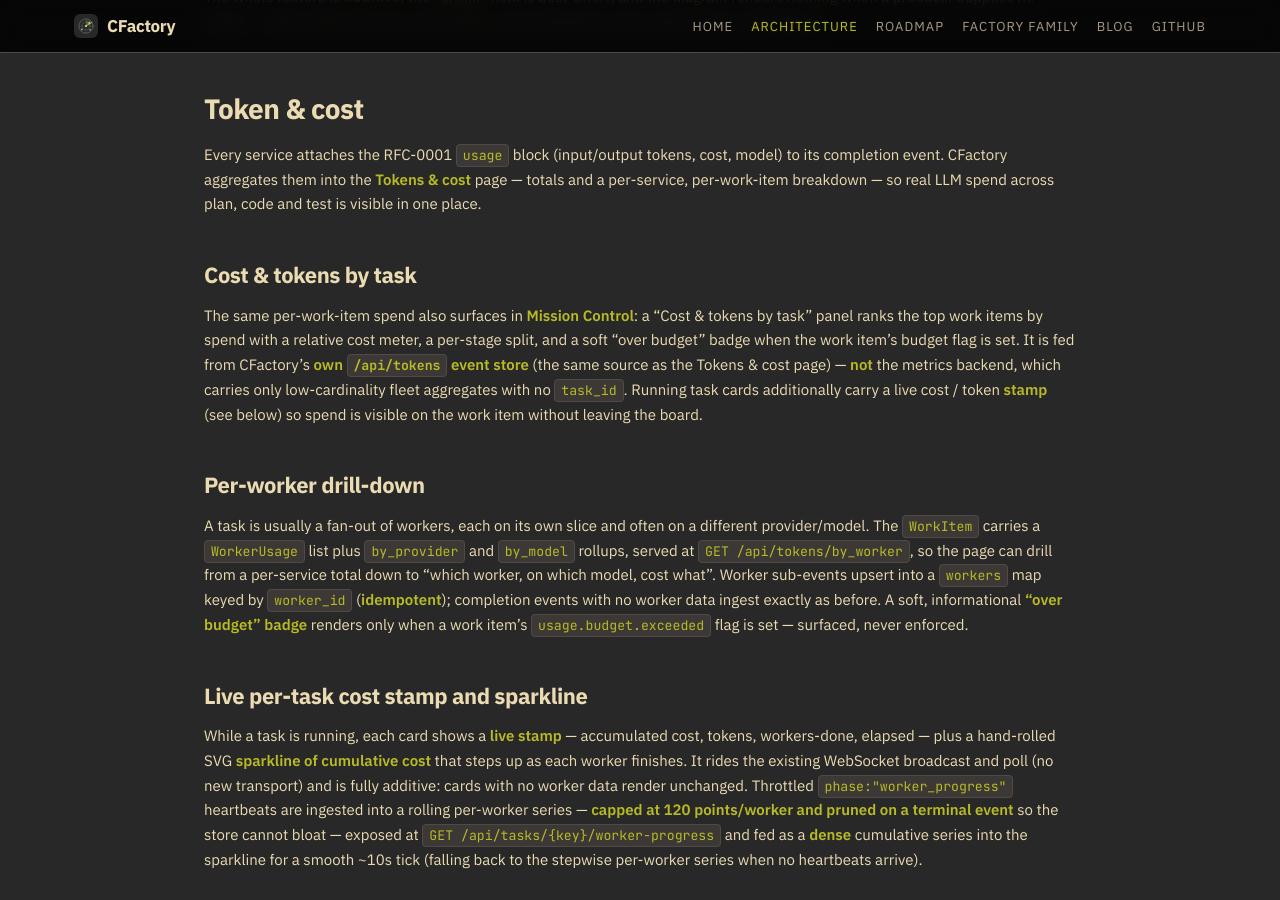
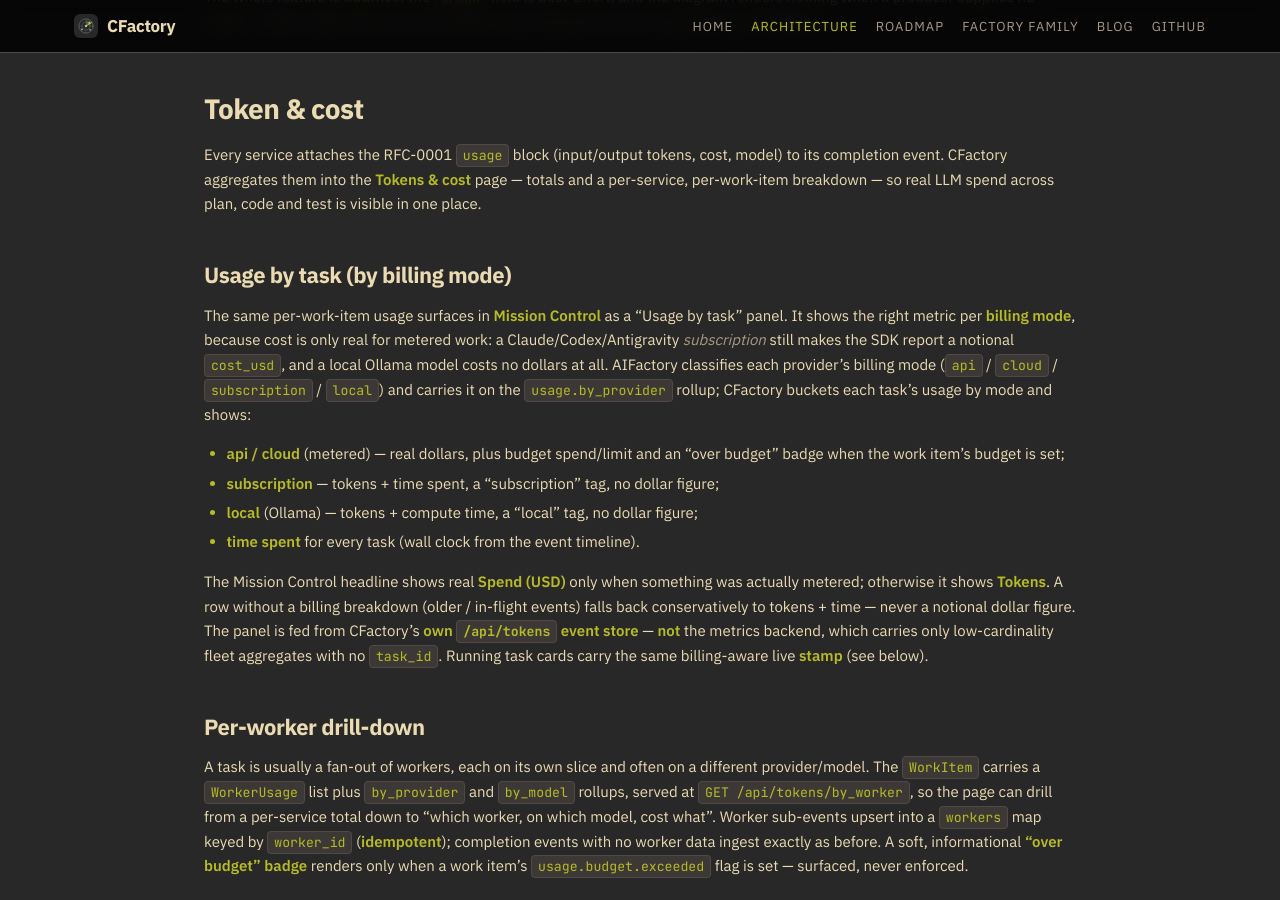
Before and after one commit to olafkfreund/CFactory, a Jekyll site: the page built from docs/architecture.md, in a window 1280 px wide and 900 px high, scrolled down 2594 px. Built offline with Jekyll 4.4.1, drawn with Linux system fonts in a browser that asks for light colours.

Commit message:
docs(architecture): usage by billing mode (#96)
Rewrite the "Cost & tokens by task" section as "Usage by task (by billing mode)":
real dollars only for metered (api/cloud) work, tokens + time for
subscription/local, time spent per task, budget only when metered, and the fleet
headline showing Spend only when metered (else Tokens).

Co-Authored-By: Claude Opus 4.8 <noreply@anthropic.com>

```diff
--- a/docs/architecture.md
+++ b/docs/architecture.md
@@ -128,16 +128,29 @@ cost, model) to its completion event. CFactory aggregates them into the
 **Tokens & cost** page — totals and a per-service, per-work-item breakdown — so
 real LLM spend across plan, code and test is visible in one place.
 
-### Cost & tokens by task
+### Usage by task (by billing mode)
 
-The same per-work-item spend also surfaces in **Mission Control**: a "Cost &
-tokens by task" panel ranks the top work items by spend with a relative cost
-meter, a per-stage split, and a soft "over budget" badge when the work item's
-budget flag is set. It is fed from CFactory's **own `/api/tokens` event store**
-(the same source as the Tokens & cost page) — **not** the metrics backend, which
-carries only low-cardinality fleet aggregates with no `task_id`. Running task
-cards additionally carry a live cost / token **stamp** (see below) so spend is
-visible on the work item without leaving the board.
+The same per-work-item usage surfaces in **Mission Control** as a "Usage by task"
+panel. It shows the right metric per **billing mode**, because cost is only real
+for metered work: a Claude/Codex/Antigravity *subscription* still makes the SDK
+report a notional `cost_usd`, and a local Ollama model costs no dollars at all.
+AIFactory classifies each provider's billing mode (`api` / `cloud` /
+`subscription` / `local`) and carries it on the `usage.by_provider` rollup; CFactory
+buckets each task's usage by mode and shows:
+
+- **api / cloud** (metered) — real dollars, plus budget spend/limit and an
+  "over budget" badge when the work item's budget is set;
+- **subscription** — tokens + time spent, a "subscription" tag, no dollar figure;
+- **local** (Ollama) — tokens + compute time, a "local" tag, no dollar figure;
+- **time spent** for every task (wall clock from the event timeline).
+
+The Mission Control headline shows real **Spend (USD)** only when something was
+actually metered; otherwise it shows **Tokens**. A row without a billing breakdown
+(older / in-flight events) falls back conservatively to tokens + time — never a
+notional dollar figure. The panel is fed from CFactory's **own `/api/tokens` event
+store** — **not** the metrics backend, which carries only low-cardinality fleet
+aggregates with no `task_id`. Running task cards carry the same billing-aware live
+**stamp** (see below).
 
 ### Per-worker drill-down
 
```
